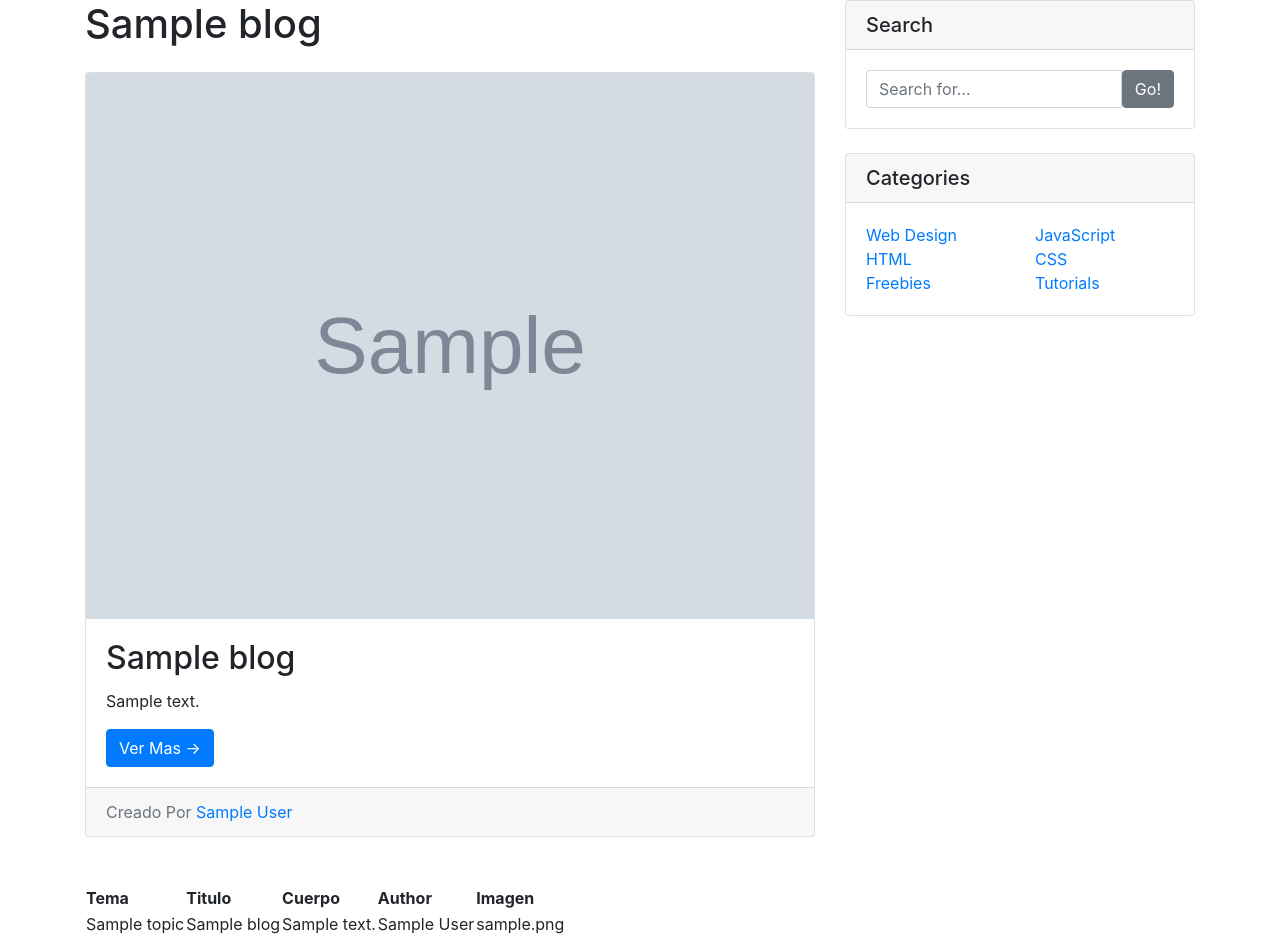
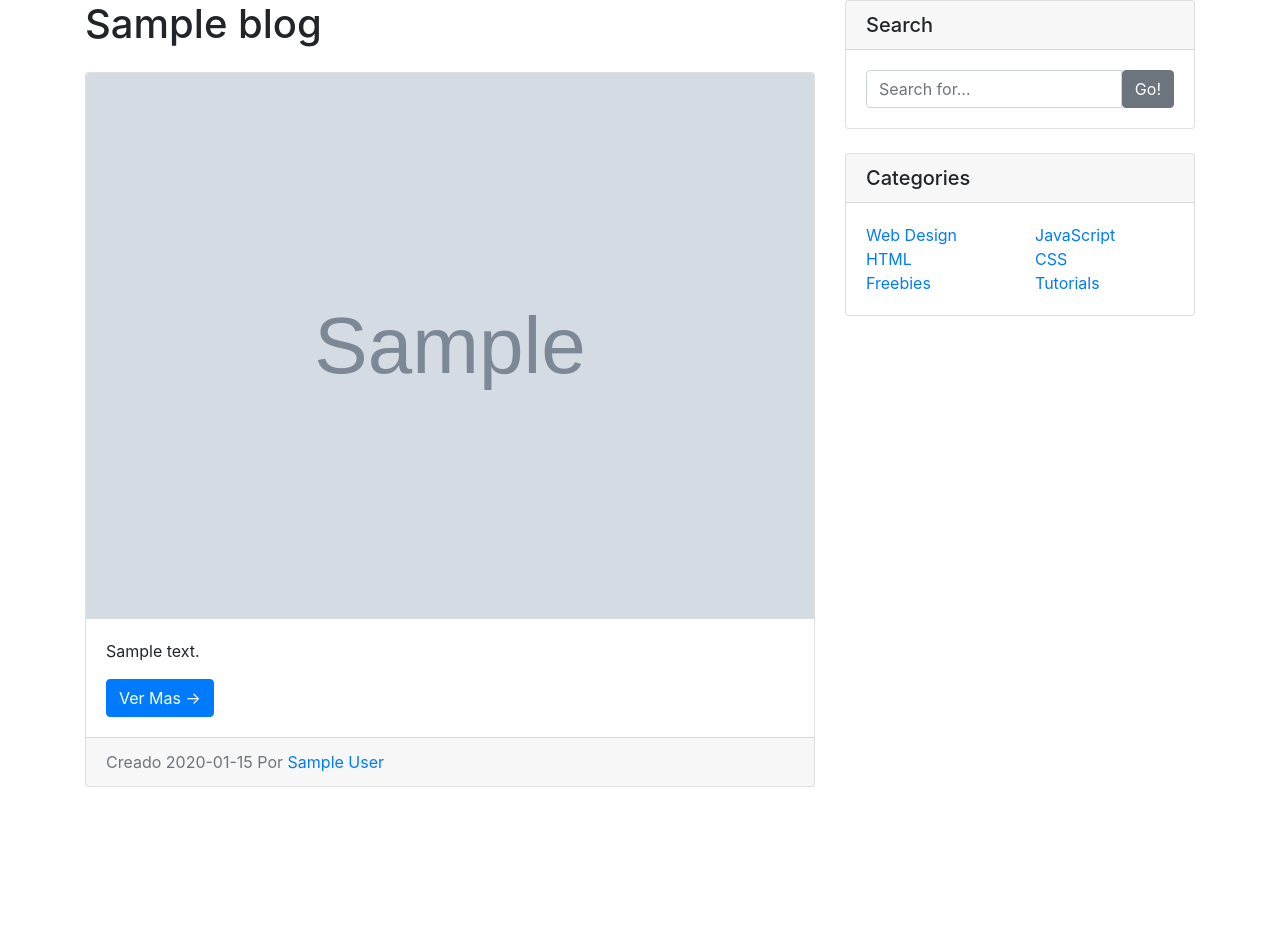
Before and after one commit to oscarock/blog-sym, a Symfony app: template templates/blog/index.html.twig in a window 1280 px wide. Shown: the part 80-1017 px from the top of the page. After the commit the page ends 867 px from the top, so only its background shows below. Run offline with Twig, Linux system fonts and the light colour scheme; the template is opened without the code that fills it: most values are stand-ins (such as "Sample title", 1, 10 or a date in 2020); grey boxes marked "Sample" are stand-in pictures; some libraries are stand-ins or nearby versions.

Commit message:
Ajustes migracion blog

```diff
--- a/src/Migrations/Version20191009145514.php
+++ b/src/Migrations/Version20191009205933.php
@@ -10,7 +10,7 @@ use Doctrine\Migrations\AbstractMigration;
 /**
  * Auto-generated Migration: Please modify to your needs!
  */
-final class Version20191009145514 extends AbstractMigration
+final class Version20191009205933 extends AbstractMigration
 {
     public function getDescription() : string
     {
@@ -22,7 +22,7 @@ final class Version20191009145514 extends AbstractMigration
         // this up() migration is auto-generated, please modify it to your needs
         $this->abortIf($this->connection->getDatabasePlatform()->getName() !== 'mysql', 'Migration can only be executed safely on \'mysql\'.');
 
-        $this->addSql('CREATE TABLE blog (id INT AUTO_INCREMENT NOT NULL, topic VARCHAR(60) NOT NULL, title VARCHAR(60) NOT NULL, body LONGTEXT NOT NULL, author VARCHAR(60) NOT NULL, image LONGTEXT NOT NULL, created_at DATETIME NOT NULL, PRIMARY KEY(id)) DEFAULT CHARACTER SET utf8mb4 COLLATE utf8mb4_unicode_ci ENGINE = InnoDB');
+        $this->addSql('CREATE TABLE blog (id INT AUTO_INCREMENT NOT NULL, topic VARCHAR(60) NOT NULL, title VARCHAR(60) NOT NULL, body LONGTEXT NOT NULL, author VARCHAR(60) NOT NULL, image LONGTEXT NOT NULL, created DATETIME NOT NULL, PRIMARY KEY(id)) DEFAULT CHARACTER SET utf8mb4 COLLATE utf8mb4_unicode_ci ENGINE = InnoDB');
     }
 
     public function down(Schema $schema) : void
--- a/templates/blog/index.html.twig
+++ b/templates/blog/index.html.twig
@@ -13,12 +13,11 @@
             <!--<img class="card-img-top" src="http://placehold.it/750x300" alt="Card image cap">-->
             <img class="card-img-top" src="{{ blog.image }}" alt="Card image cap">
             <div class="card-body">
-                <h2 class="card-title">{{ blog.title }}</h2>
                 <p class="card-text">{{ blog.body  }}</p>
                 <a href="#" class="btn btn-primary">Ver Mas &rarr;</a>
             </div>
             <div class="card-footer text-muted">
-                Creado  Por
+                Creado {{ blog.created|date('Y-m-d')  }} Por
                 <a href="#">{{ blog.author  }}</a>
             </div>
             </div>
@@ -74,26 +73,4 @@
         </div>
     </div>
 </div>
-
-
-<br>
-<table>
-    <tr>
-        <th>Tema</th>
-        <th>Titulo</th>
-        <th>Cuerpo</th>
-        <th>Author</th>
-        <th>Imagen</th>
-    </tr>
-    {% for blog in blogs %}
-    <tr>
-        <td>{{ blog.topic }}</td>
-        <td>{{ blog.title }}</td>
-        <td>{{ blog.body }}</td>
-        <td>{{ blog.author }}</td>
-        <td>{{ blog.image }}</td>
-    </tr>
-    {% endfor %}
-</table>
-
 {% endblock %}
```
Also changed, not shown: src/Entity/Blog.php (+9 -9 lines).
